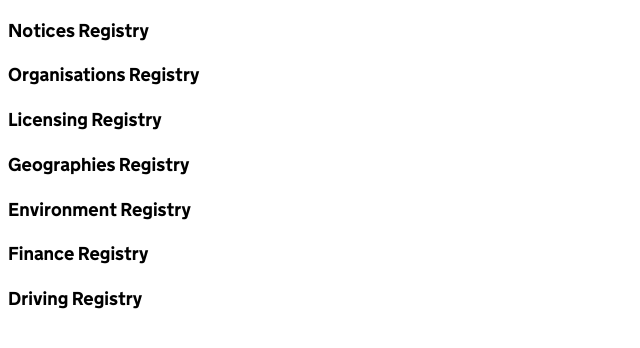
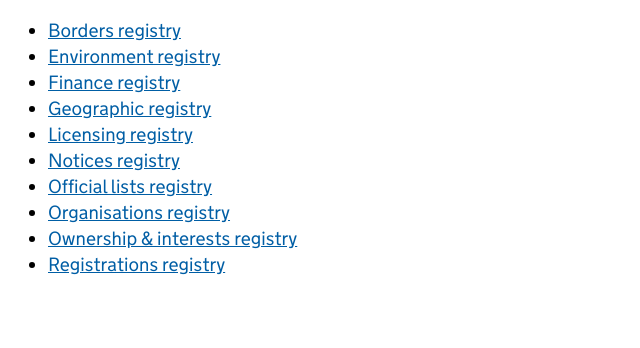
Before and after one commit to sausages-of-the-future/registry, a Python web app: template registry/templates/registry-catalogue.html in a window 1280 px wide. Shown: the part 56-404 px from the top of the page, without its empty margins (0-640 px from the left). Run offline with Jinja, Linux system fonts and the light colour scheme; the template is opened without the code that fills it, so the values that code supplies are empty.

Commit message:
list of registries

```diff
--- a/registry/templates/registry-catalogue.html
+++ b/registry/templates/registry-catalogue.html
@@ -3,27 +3,25 @@
 {% block header %}
   <div class="header registry">
     <nav class="top-bar" data-topbar>
-      <h1><img id="header_crest" src="{{url_for('static', filename='images/crest_white.png')}}"/> <a href="/">{% block header_title %}Registry catalogue {% endblock %}</a></h1>
+      <h1><img id="header_crest" src="{{url_for('static', filename='images/crest_white.png')}}"/> <a href="/">{% block header_title %}Registry catalogue{% endblock %}</a></h1>
     </nav>
   </div>
 {% endblock %}
 {% block content %}
   <div class="row">
     <div class="small-12 columns">
-      <h3>Notices Registry</h3>
-
-      <h3>Organisations Registry</h3>
-
-      <h3>Licensing Registry</h3>
-
-      <h3>Geographies Registry</h3>
-
-      <h3>Environment Registry</h3>
-
-      <h3>Finance Registry</h3>
-
-      <h3>Driving Registry</h3>
-
+      <ul class="side-nav">
+        <li><a href="#">Borders registry</a></li>
+        <li><a href="#">Environment registry</a></li>
+        <li><a href="#">Finance registry</a></li>
+        <li><a href="#">Geographic registry</a></li>
+        <li><a href="#">Licensing registry</a></li>
+        <li><a href="#">Notices registry</a></li>
+        <li><a href="#">Official lists registry</a></li>
+        <li><a href="#">Organisations registry</a></li>
+        <li><a href="#">Ownership &amp; interests registry</a></li>
+        <li><a href="#">Registrations registry</a></li>
+      </ul>
     </div>
   </div>
 {% endblock %}
```
Also changed, not shown: 1 other file.
